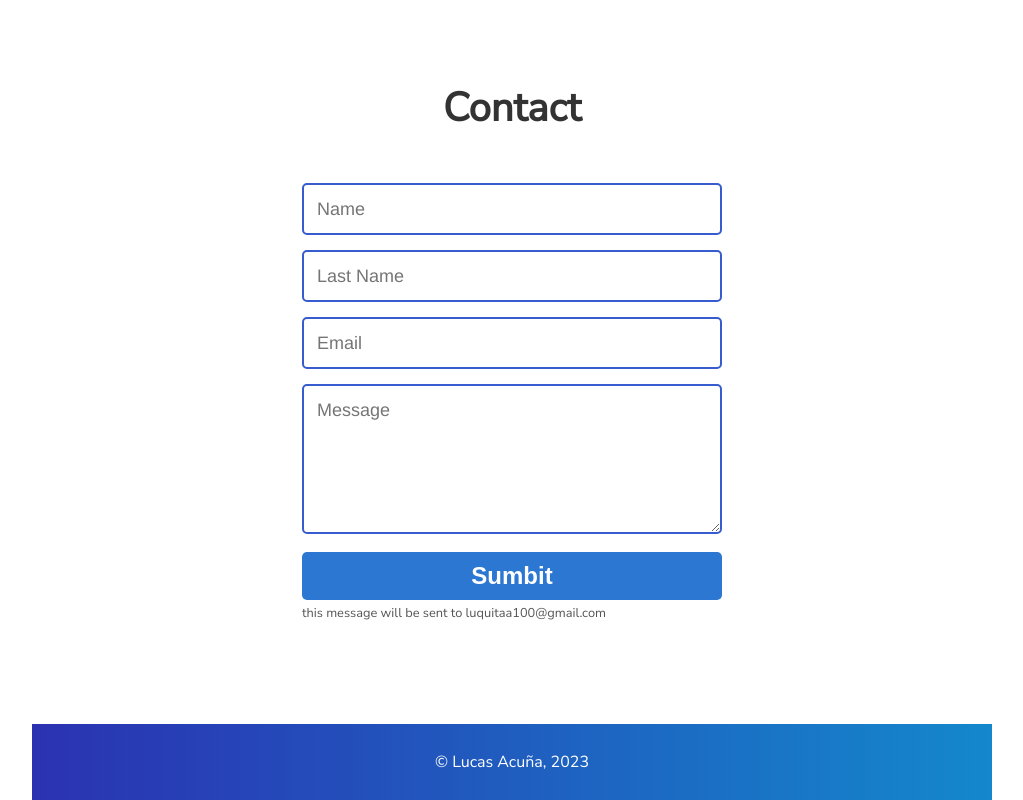
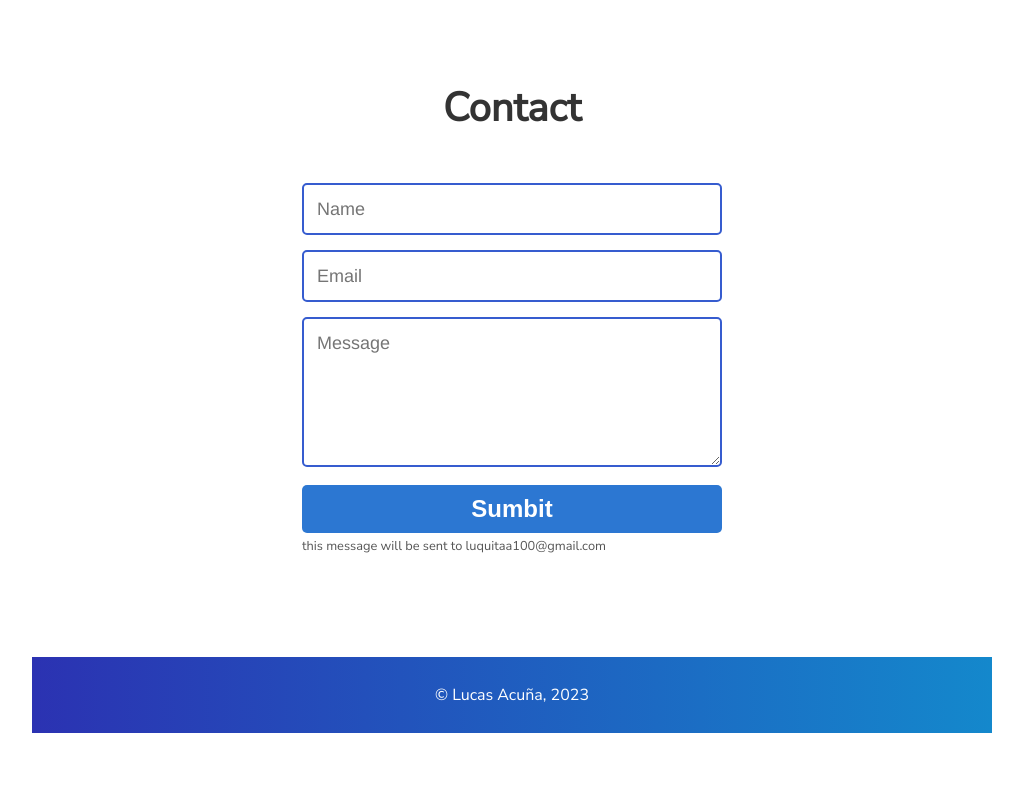
Before and after one commit to lucaasacu/lucaasacu.github.io, a plain HTML site: page index.html in a window 1280 px wide. Shown: the part 3502-4302 px from the top of the page, without its empty margins (128-1151 px from the left). After the commit the page ends 4235 px from the top, so only its background shows below. Drawn offline with nearby package versions, Linux system fonts and the light colour scheme.

Commit message:
Add files via upload

```diff
--- a/index.html
+++ b/index.html
@@ -247,12 +247,9 @@
         <h1>Contact</h1>
       </div>
       <form id="form">
-        <input class="field" type="text" placeholder="Name" id="name" name="name"
+        <input class="field" type="text" placeholder="Name" id="name" name="user_name"
           required>
-      <input class="field" type="text" placeholder="Last Name" name="lastname"
-          id="lastname" required>
-
-      <input class="field" type="email" placeholder="Email" id="email" name="email"
+      <input class="field" type="email" placeholder="Email" id="email" name="user_email"
           required>
     </div>
     <textarea class="field" placeholder="Message" rows="3" name="message" id="message"
```
